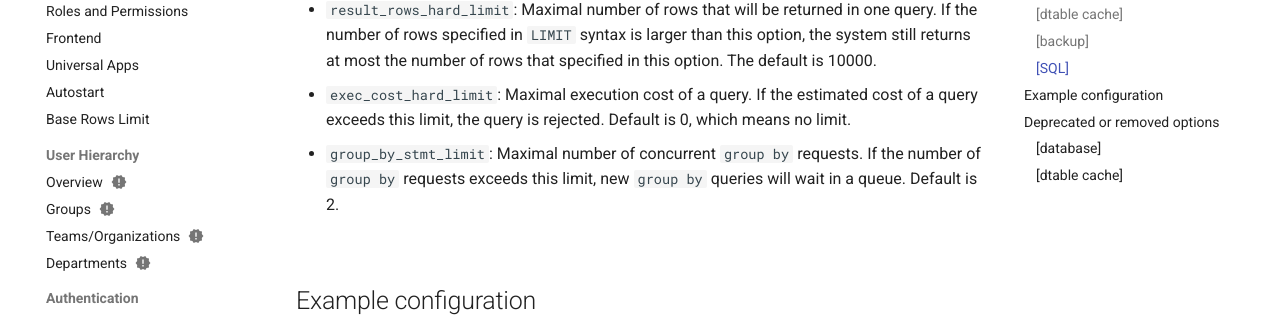
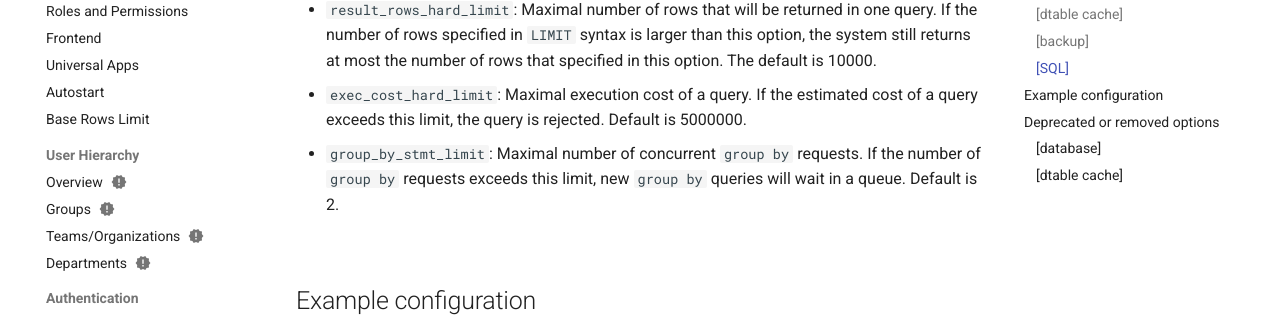
Before and after one commit to seatable/seatable-admin-docs, an MkDocs documentation site: the page built from docs/config/dtable_db_conf.md, in a window 1280 px wide and 900 px high, scrolled down 2259 px. Shown: the part 175-492 px from the top of the window. Built offline with MkDocs 1.6.1 and Material for MkDocs 9.7.7, drawn with Linux system fonts in a browser that asks for light colours; comment, search, counter and statistics services are not loaded.

Commit message:
Update dtable_db_conf.md

```diff
--- a/docs/config/dtable_db_conf.md
+++ b/docs/config/dtable_db_conf.md
@@ -52,7 +52,7 @@ General configuration options of the output of the SQL endpoint.
 
 - `default_result_rows`: Maximal number of rows that will be returned in one query, if `LIMIT` syntax is not used. Defaults to 100.
 - `result_rows_hard_limit`: Maximal number of rows that will be returned in one query. If the number of rows specified in `LIMIT` syntax is larger than this option, the system still returns at most the number of rows that specified in this option. The default is 10000.
-- `exec_cost_hard_limit`: Maximal execution cost of a query. If the estimated cost of a query exceeds this limit, the query is rejected. Default is 0, which means no limit.
+- `exec_cost_hard_limit`: Maximal execution cost of a query. If the estimated cost of a query exceeds this limit, the query is rejected. Default is 5000000.
 - `group_by_stmt_limit`: Maximal number of concurrent `group by` requests. If the number of `group by` requests exceeds this limit, new `group by` queries will wait in a queue. Default is 2.
 
 ## Example configuration
```
